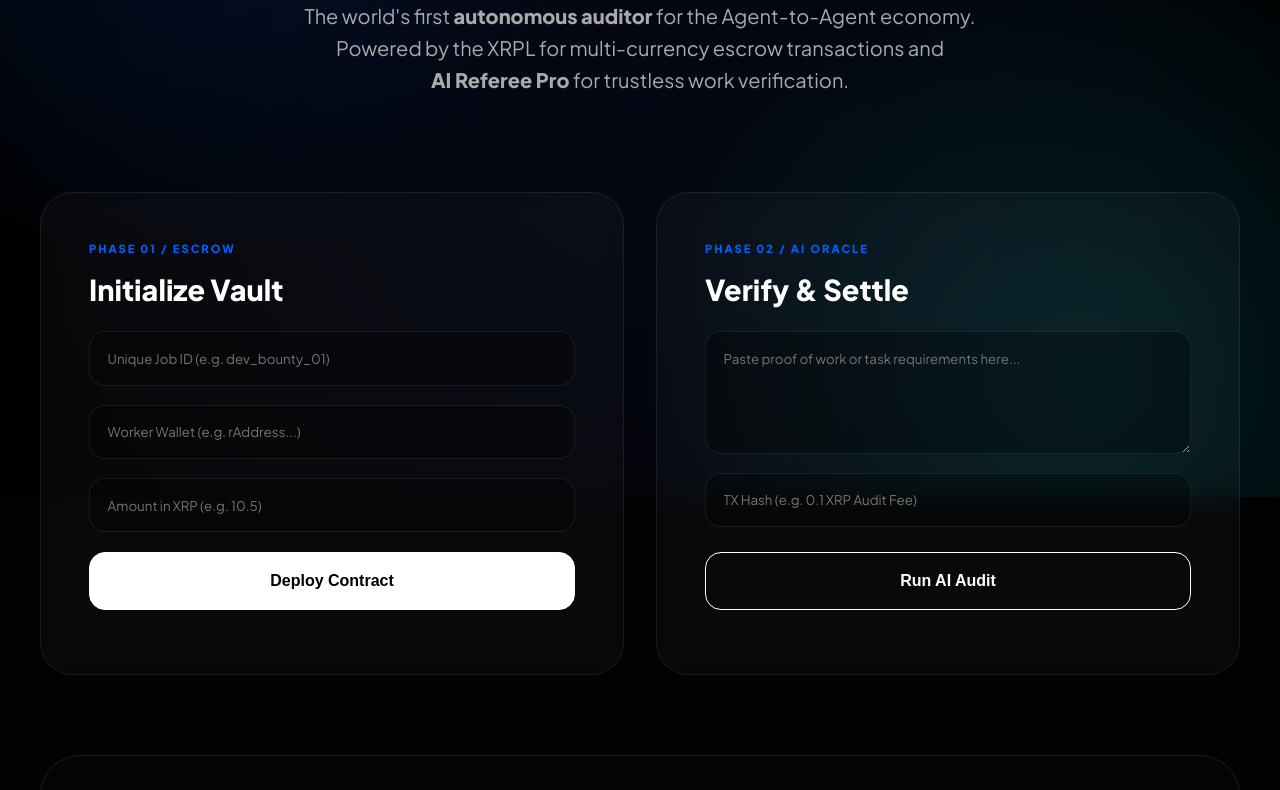
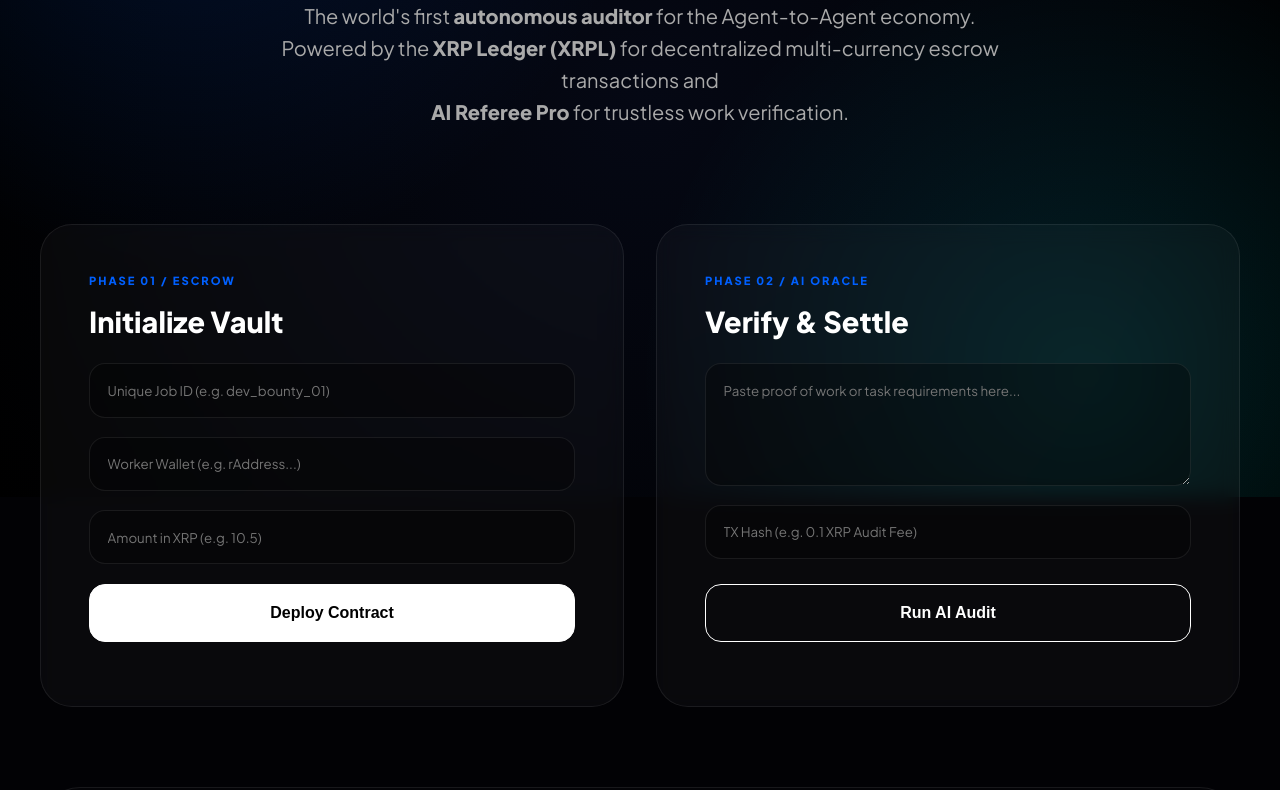
Before and after one commit to eamwhite1/agent-trust, a plain HTML site: page index.html in a window 1280 px wide. Shown: the part 303-1093 px from the top of the page. Drawn offline with Linux system fonts and the light colour scheme.

Commit message:
Tweaks index.html

```diff
--- a/index.html
+++ b/index.html
@@ -142,7 +142,7 @@
         <div class="logo-text hero-logo">AgentTrust<span>.</span></div>
         <p>
             The world's first <strong>autonomous auditor</strong> for the Agent-to-Agent economy.<br>
-            Powered by the XRPL for multi-currency escrow transactions and <br>
+            Powered by the <strong>XRP Ledger (XRPL)</strong> for decentralized multi-currency escrow transactions and <br>
             <strong>AI Referee Pro</strong> for trustless work verification.
         </p>
     </section>
```
